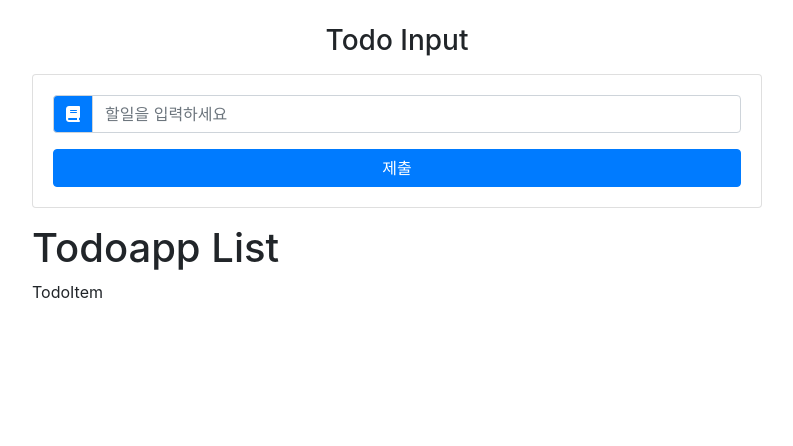
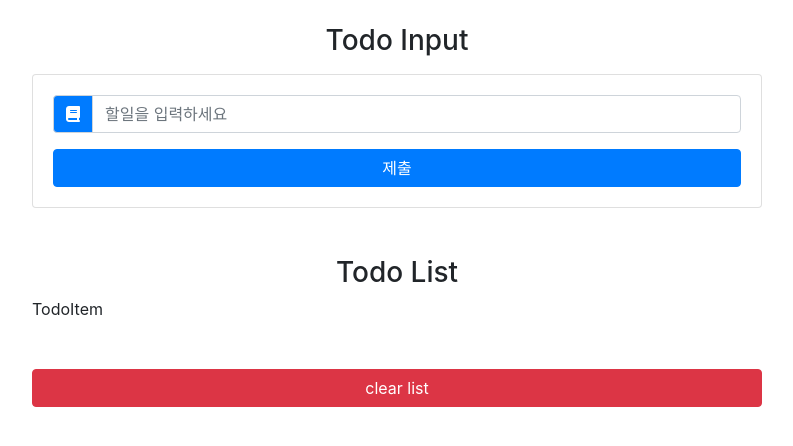
Before and after one commit to hjcwinner/todoapp, a React (Create React App) app: page / in a window 1280 px wide. Shown: the top 446 px of the page, without its empty margins (243-1036 px from the left). Built offline with nearby package versions, Linux system fonts and the light colour scheme.

Commit message:
Todolist layout

```diff
--- a/src/components/TodoList.js
+++ b/src/components/TodoList.js
@@ -4,10 +4,11 @@
 export default class TodoList extends Component {
   render() {
     return (
-      <div>
-          <h1> Todoapp List </h1>
+      <ul className="list-group my-5">
+          <h3 className="text-capitalize text-center">todo list</h3>
           <TodoItem />
-    </div>
+          <button type="button" className="btn btn-danger btn-block mt-5">clear list</button>
+      </ul>
     );
   }
 }
```
Also changed, not shown: 1 other file (tests, documents, lock files or other folders).
